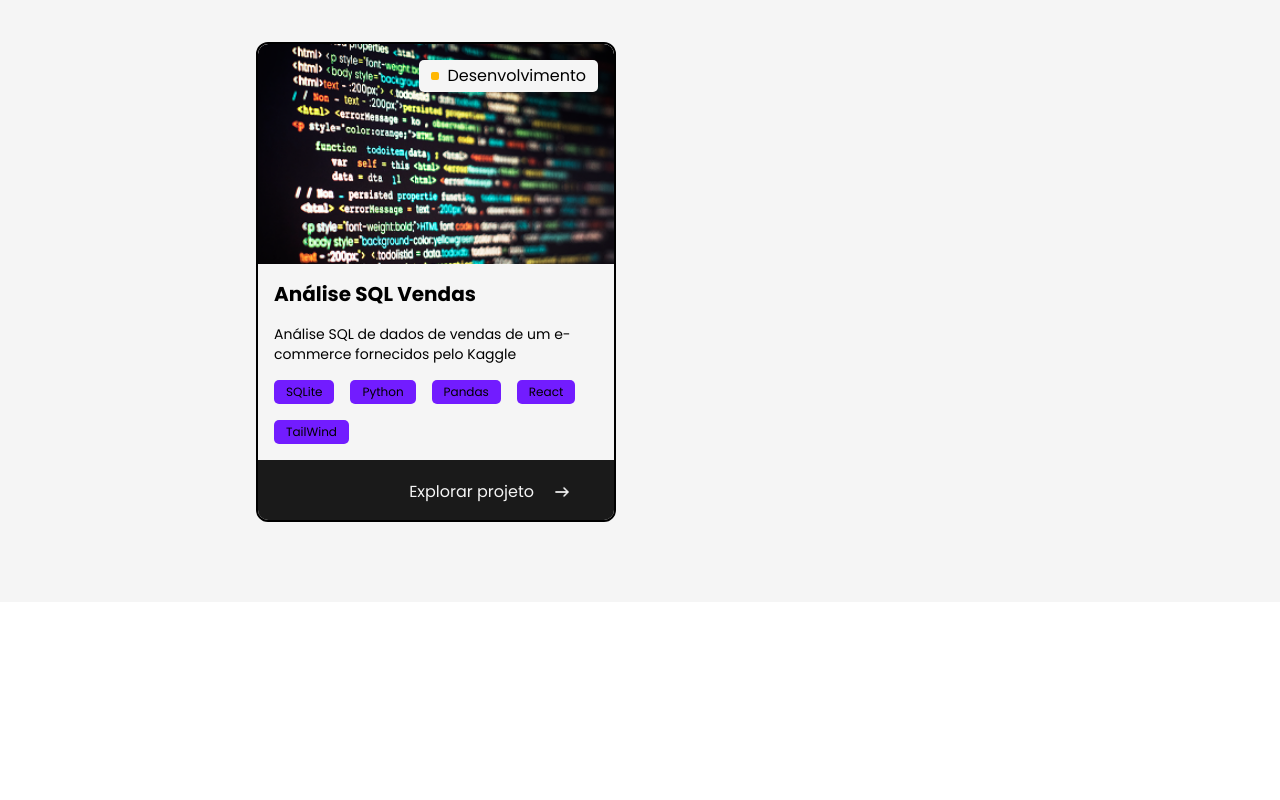
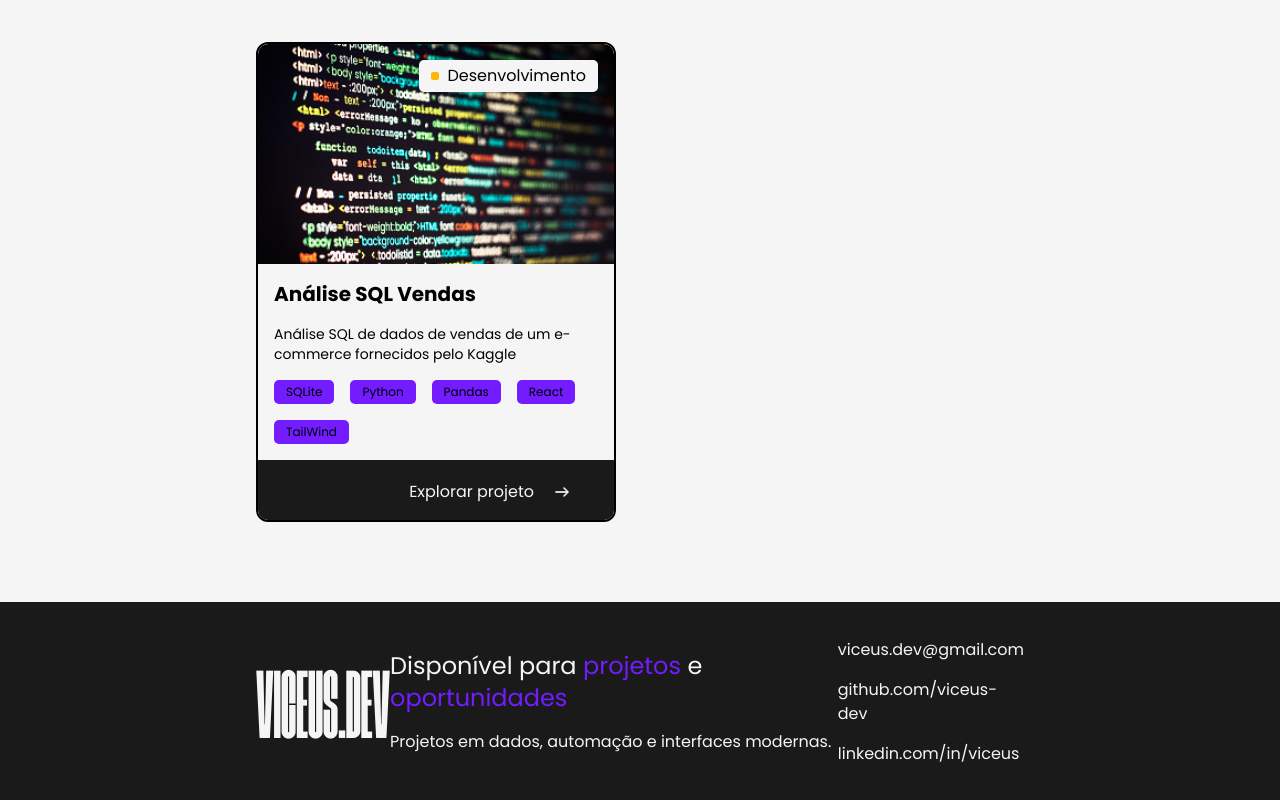
Before and after one commit to viceus-dev/personal_portifolio, a React (Vite) app in the folder portifolio_matheus/: page / in a window 1280 px wide. Shown: the part 2873-3673 px from the top of the page. Before the commit the page ends 3475 px from the top, so only its background shows below. Built offline with nearby package versions, Linux system fonts and the light colour scheme.

Commit message:
feat:footer & fix:componets names

```diff
--- a/portifolio_matheus/src/App.jsx
+++ b/portifolio_matheus/src/App.jsx
@@ -1,16 +1,19 @@
-import { useState } from 'react'
-import HeaderComponent from './components/header/header_component'
-import MainComponent from "./components/main/MainComponent"
-import ProfileComponent from './components/profile/ProfileComponent'
-import ProjectsSection from './components/projects/Projects'
+import HeaderSection from './components/header/HeaderSection'
+import MainSection from "./components/main/MainSection"
+import AboutSection from './components/about/AboutSection'
+import ProjectsSection from './components/projects/ProjectsSection'
+import FooterSection from './components/footer/FooterSection'
 
 function App() {
   return (
-    <div className='min-h-screen w-full bg-background font-poppins pl-64 pr-64'>
-      <HeaderComponent />
-      <MainComponent />
-      <ProfileComponent />
-      <ProjectsSection />
+    <div className='min-h-screen w-full bg-background font-poppins'>
+      <div className=' pl-64 pr-64'>
+        <HeaderSection />
+        <MainSection />
+        <AboutSection />
+        <ProjectsSection />
+      </div>
+      <FooterSection />
     </div>
   )
 }
--- a/portifolio_matheus/src/components/profile/ProfileComponent.jsx
+++ b/portifolio_matheus/src/components/about/AboutSection.jsx
@@ -1,4 +1,4 @@
-function ProfileComponent(){
+function AboutSection(){
     return(
         <div className="mt-25 grid gap-15 mt-40">
             <div className=" span-rows-2 text-4xl font-bold">
@@ -38,4 +38,4 @@ function ProfileComponent(){
     );
 }
 
-export default ProfileComponent;
+export default AboutSection;
--- /dev/null
+++ b/portifolio_matheus/src/components/footer/FooterSection.jsx
@@ -0,0 +1,26 @@
+function FooterSection(){
+    return (
+        <div className="w-full h-[200px] bg-[#1A1A1A] flex justify-between items-center px-64 text-[#F5F5F5]">
+            <div className="font-nexus text-8xl ">VICEUS.DEV</div>
+            <div>
+                <div className="text-2xl mb-4">Disponível para <span className="text-[#721CFF]">projetos</span> e <span className="text-[#721CFF]">oportunidades</span></div>
+                <div>Projetos em dados, automação e interfaces modernas.</div>
+            </div>
+            <div>
+                <ul>
+                    <li className="mb-4">
+                        <a href="https://viceus.dev@gmail.com" target="_blank">viceus.dev@gmail.com</a>
+                    </li>
+                    <li className="mb-4">
+                        <a href="https://github.com/viceus-dev" target="_blank">github.com/viceus-dev</a>
+                    </li>
+                    <li>
+                        <a href="https://linkedin.com/in/viceus" target="_blank">linkedin.com/in/viceus</a>
+                    </li>
+                </ul>
+            </div>
+        </div>
+    )
+}
+
+export default FooterSection;
--- a/portifolio_matheus/src/components/header/header_menu.jsx
+++ b/portifolio_matheus/src/components/header/HeaderMenu.jsx
@@ -1,4 +1,4 @@
-import HeaderMenuItem from "./header_menu_item";
+import HeaderMenuItem from "./HeaderMenuItem";
 
 function HeaderMenu(){
 
--- a/portifolio_matheus/src/components/header/header_component.jsx
+++ b/portifolio_matheus/src/components/header/HeaderSection.jsx
@@ -1,6 +1,6 @@
-import HeaderMenu from "./header_menu";
+import HeaderMenu from "./HeaderMenu";
 
-function HeaderComponent(){
+function HeaderSection(){
     return (
         <div className="flex justify-between items-center gap-16 py-4 px-8 mb-4">
             <div>
@@ -20,4 +20,4 @@ function HeaderComponent(){
     );
 };
 
-export default HeaderComponent;
+export default HeaderSection;
```
Also changed, not shown: portifolio_matheus/src/components/main/MainSection.jsx (renamed from portifolio_matheus/src/components/main/MainComponent.jsx, +4 -3 lines), portifolio_matheus/src/components/header/HeaderMenuItem.jsx (renamed from portifolio_matheus/src/components/header/header_menu_item.jsx), portifolio_matheus/src/components/projects/ProjectsSection.jsx (renamed from portifolio_matheus/src/components/projects/Projects.jsx).
